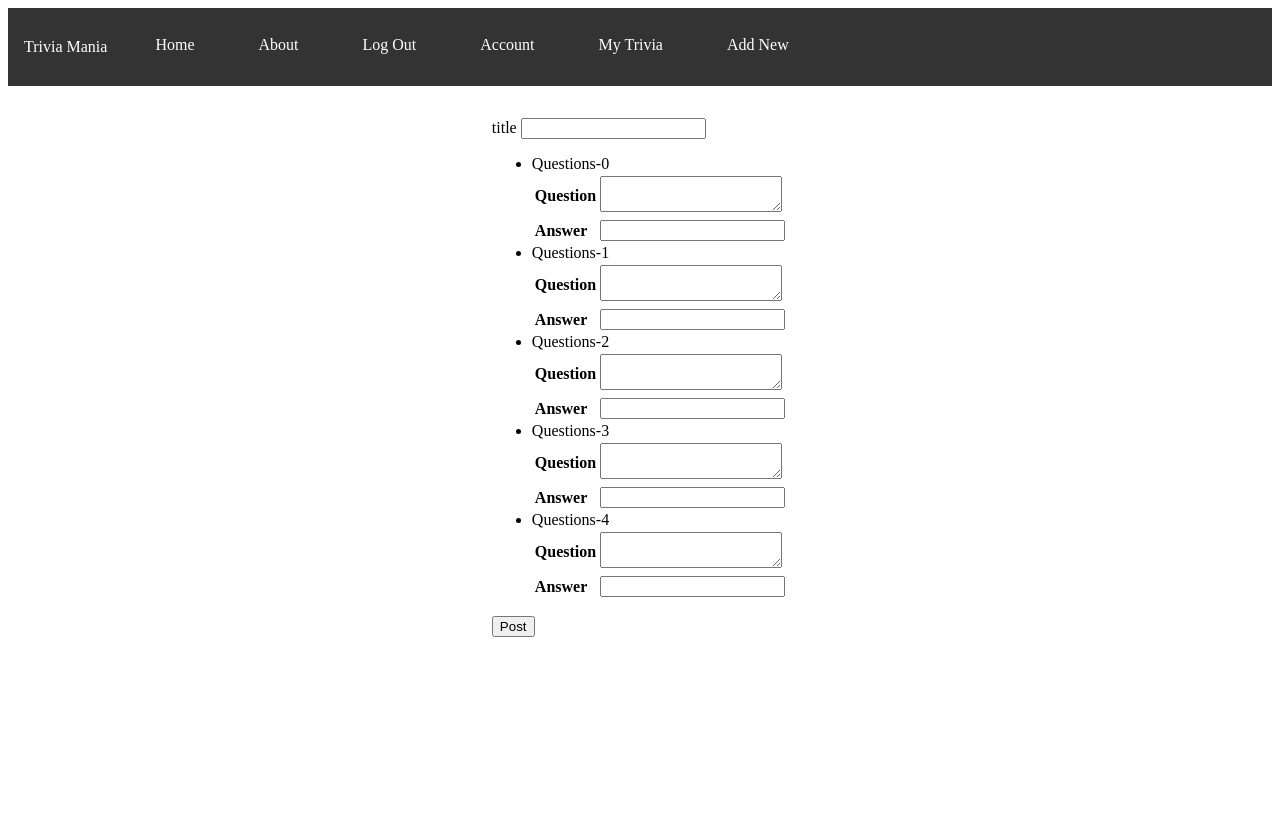
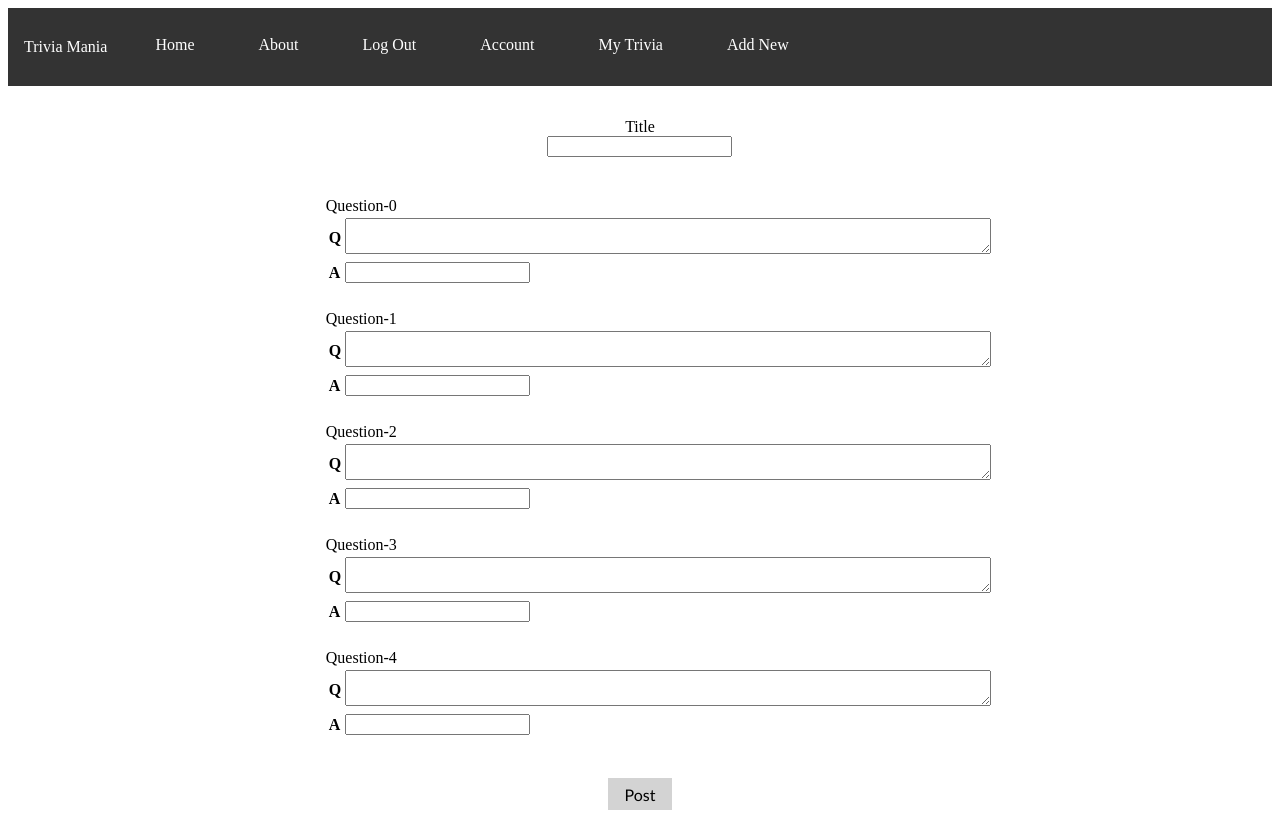
Before and after one commit to vanessa-konynenbelt/trivia-mania, a Flask app: page /create in a window 1280 px wide. Before the commit the page ends 637 px from the top, so only its background shows below. Run offline with Flask 2, Linux system fonts and the light colour scheme; the visitor is signed in with stand-in values (Sample User, id 1).

Commit message:
style add trivia page

```diff
--- a/myapp/static/style.css
+++ b/myapp/static/style.css
@@ -1,3 +1,21 @@
+.form-control {
+  list-style: none
+}
+
+.form-control  > li {
+  margin: 1.5rem;
+}
+
+.form-group {
+  display: flex;
+  flex-direction: column;
+  align-items: center;
+  justify-content: center;
+}
+textarea {
+  width: 50vw;
+}
+
 .nav {
   list-style-type: none;
   margin: 0;
@@ -72,8 +90,8 @@
 .container {
   margin-top: 1rem;
   display: flex;
-  justify-content: center;
-  align-items: center;
+  justify-content: center !important;
+  align-items: center !important;
   flex-direction: column;
   flex-wrap: wrap;
 }
--- a/myapp/templates/create_trivia.html
+++ b/myapp/templates/create_trivia.html
@@ -4,14 +4,14 @@
       <form class="form-group" method="POST">
         {{triviaForm.hidden_tag()}}
         <div class="form-group">
-            {{triviaForm.title.label(class="form-control-label")}}
+            {{triviaForm.title.label(class="form-title-label")}}
             {{triviaForm.title(class="form-control form-control-lg")}}
         </div>
         <div class="form-group">
-          {{triviaForm.questions(class="form-control form-control-lg")}}
+          {{triviaForm.question(class="form-control form-control-lg")}}
         </div>
         <div class="form-group">
-            {{triviaForm.submit(class="btn btn-outline-info")}}
+            {{triviaForm.submit(class="btn-secondary")}}
         </div>
     </div>
 {% endblock %}
--- a/myapp/trivia/forms.py
+++ b/myapp/trivia/forms.py
@@ -4,10 +4,10 @@ from wtforms import StringField, SubmitField, TextAreaField, Form, FormField, Fi
 from wtforms.validators import DataRequired
 
 class questionForm(Form):
-    question = TextAreaField('Question', validators=[DataRequired()])
-    answer = StringField('Answer', validators=[DataRequired()])
+    question = TextAreaField('Q', validators=[DataRequired()])
+    answer = StringField('A', validators=[DataRequired()])
 
 class TriviaForm(FlaskForm):
-    title = StringField('title', validators=[DataRequired()])
-    questions = FieldList(FormField(questionForm), min_entries=5, max_entries=16)
+    title = StringField('Title', validators=[DataRequired()])
+    question = FieldList(FormField(questionForm), min_entries=5, max_entries=16)
     submit = SubmitField('Post')
```
